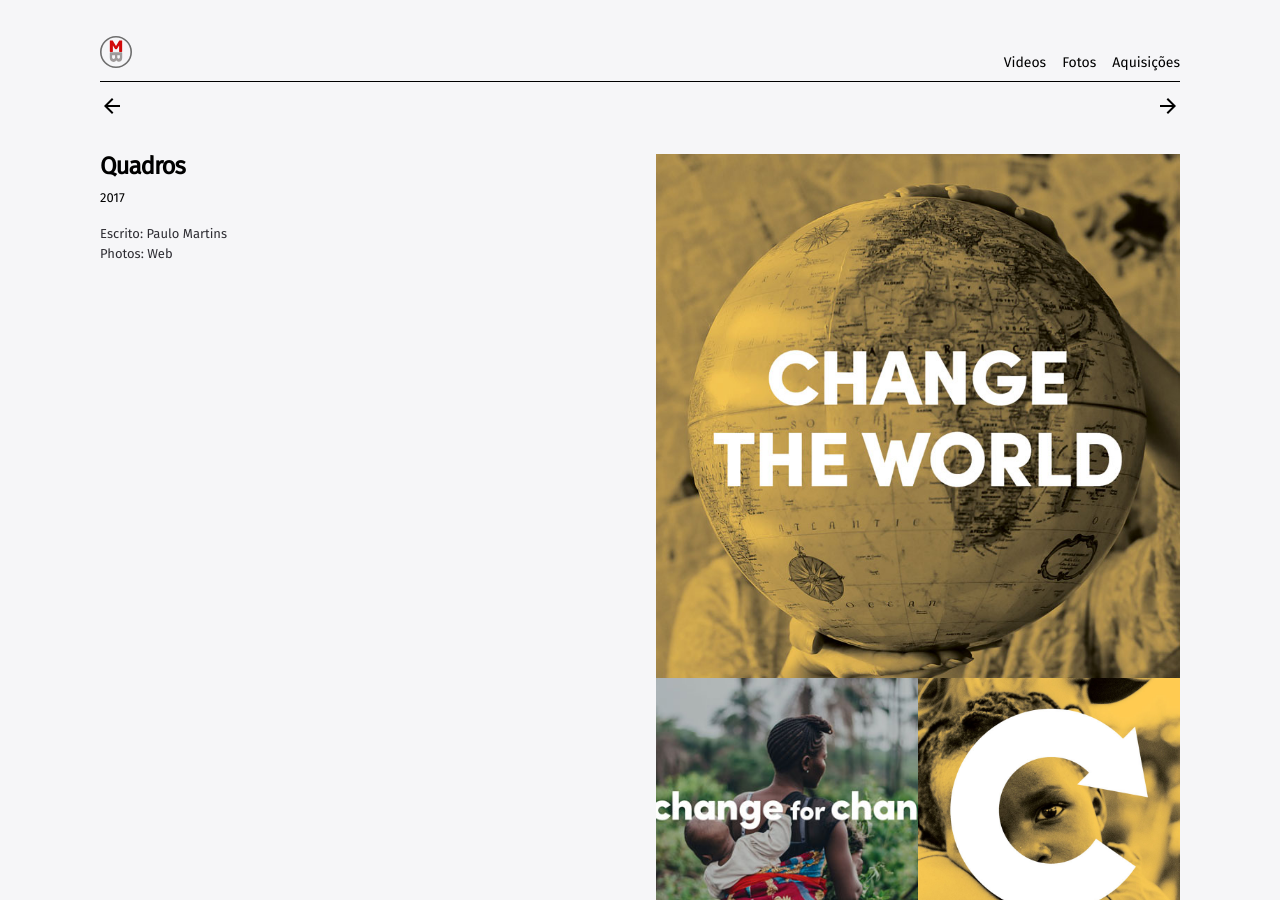
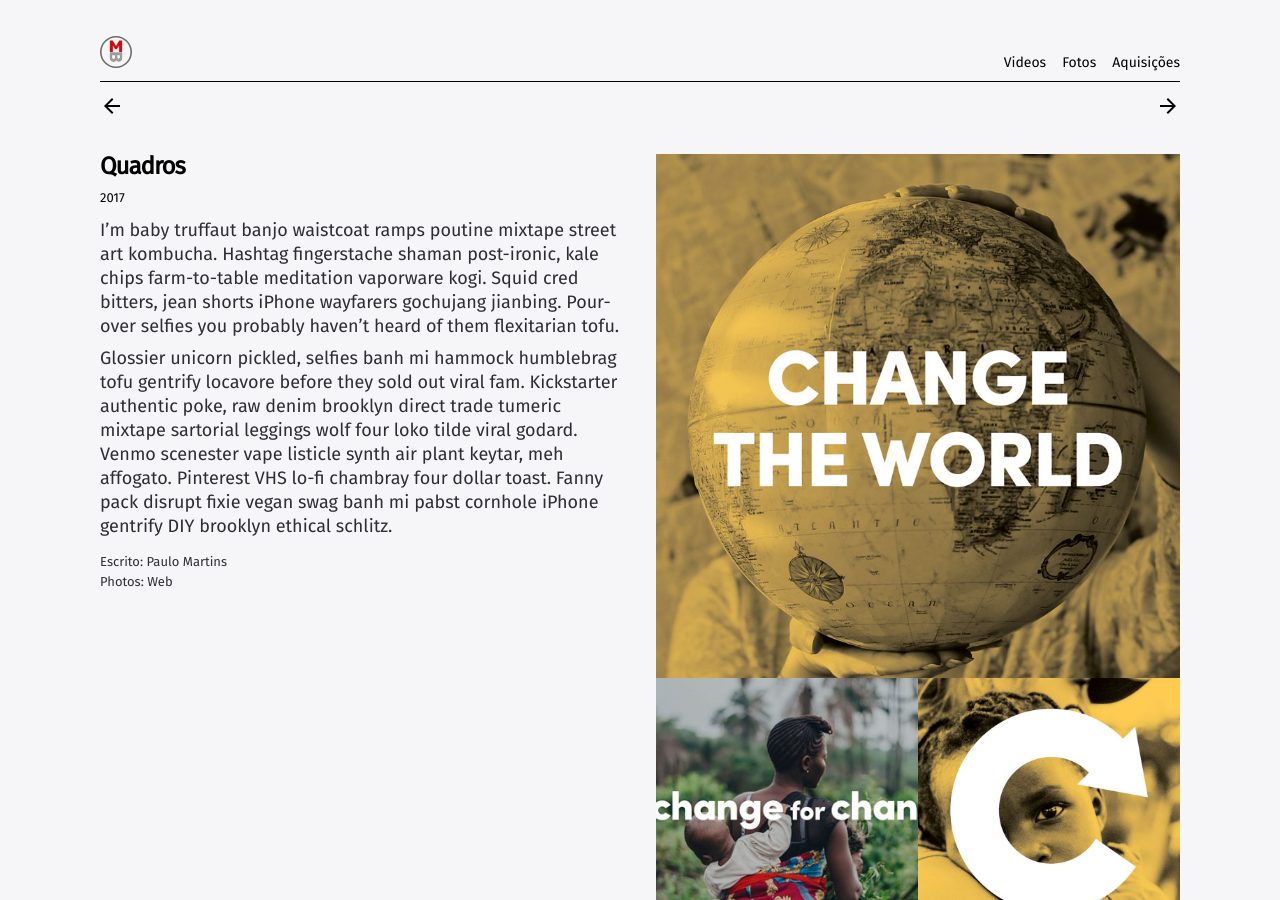
Before and after one commit to MartinsBros/martinsbros.github.io, a Jekyll site: the page built from _articles/quadros.md, in a window 1280 px wide and 900 px high. Built offline with Jekyll 4.4.1, drawn with Linux system fonts in a browser that asks for light colours.

Commit message:
Update from Forestry.io paulo.martins@martinsbros.com updated _articles/quadros.md

```diff
--- a/_articles/quadros.md
+++ b/_articles/quadros.md
@@ -26,3 +26,7 @@
 - "/assets/img/Change-for-Change_Project_8.jpg"
 
 ---
+I'm baby truffaut banjo waistcoat ramps poutine mixtape street art kombucha. Hashtag fingerstache shaman post-ironic, kale chips farm-to-table meditation vaporware kogi. Squid cred bitters, jean shorts iPhone wayfarers gochujang jianbing. Pour-over selfies you probably haven't heard of them flexitarian tofu.
+
+
+ Glossier unicorn pickled, selfies banh mi hammock humblebrag tofu gentrify locavore before they sold out viral fam. Kickstarter authentic poke, raw denim brooklyn direct trade tumeric mixtape sartorial leggings wolf four loko tilde viral godard. Venmo scenester vape listicle synth air plant keytar, meh affogato. Pinterest VHS lo-fi chambray four dollar toast. Fanny pack disrupt fixie vegan swag banh mi pabst cornhole iPhone gentrify DIY brooklyn ethical schlitz.
```
Also changed, not shown: other parts of _articles/quadros.md (+1 -1 lines).
